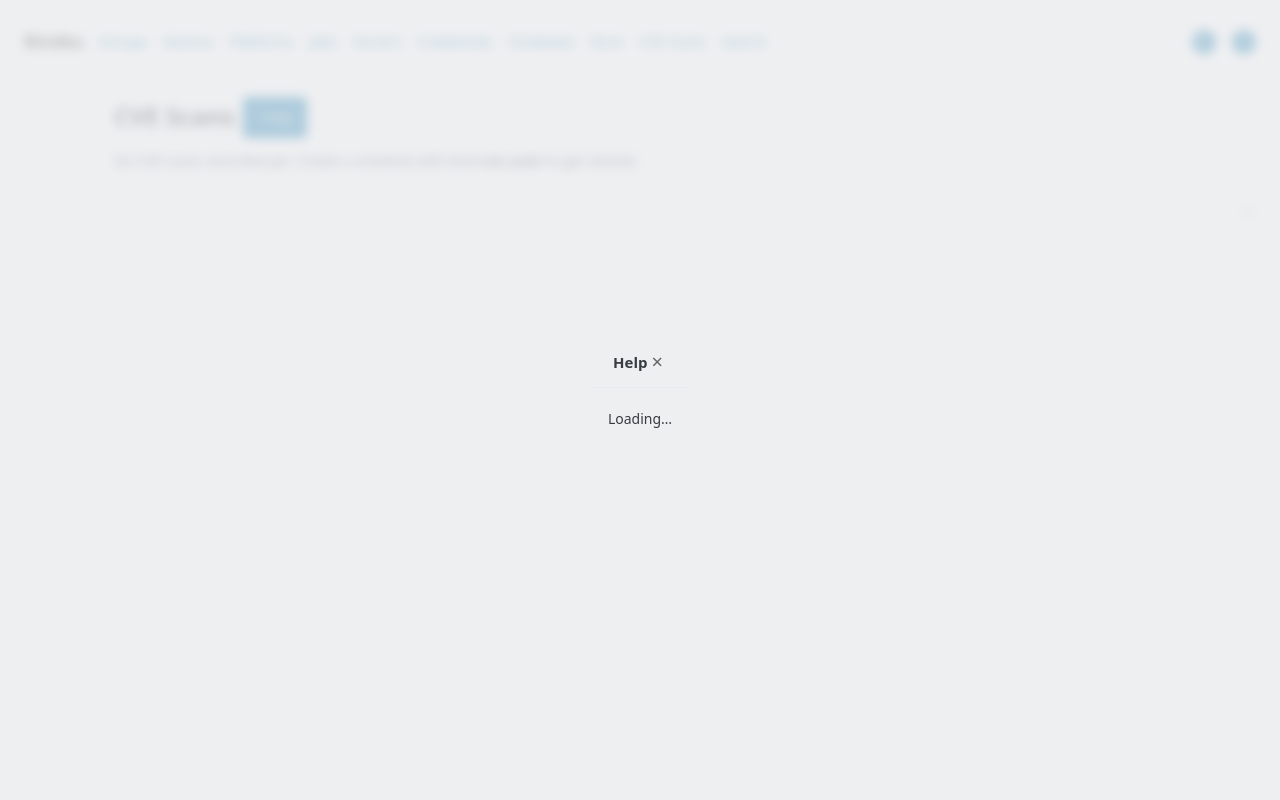
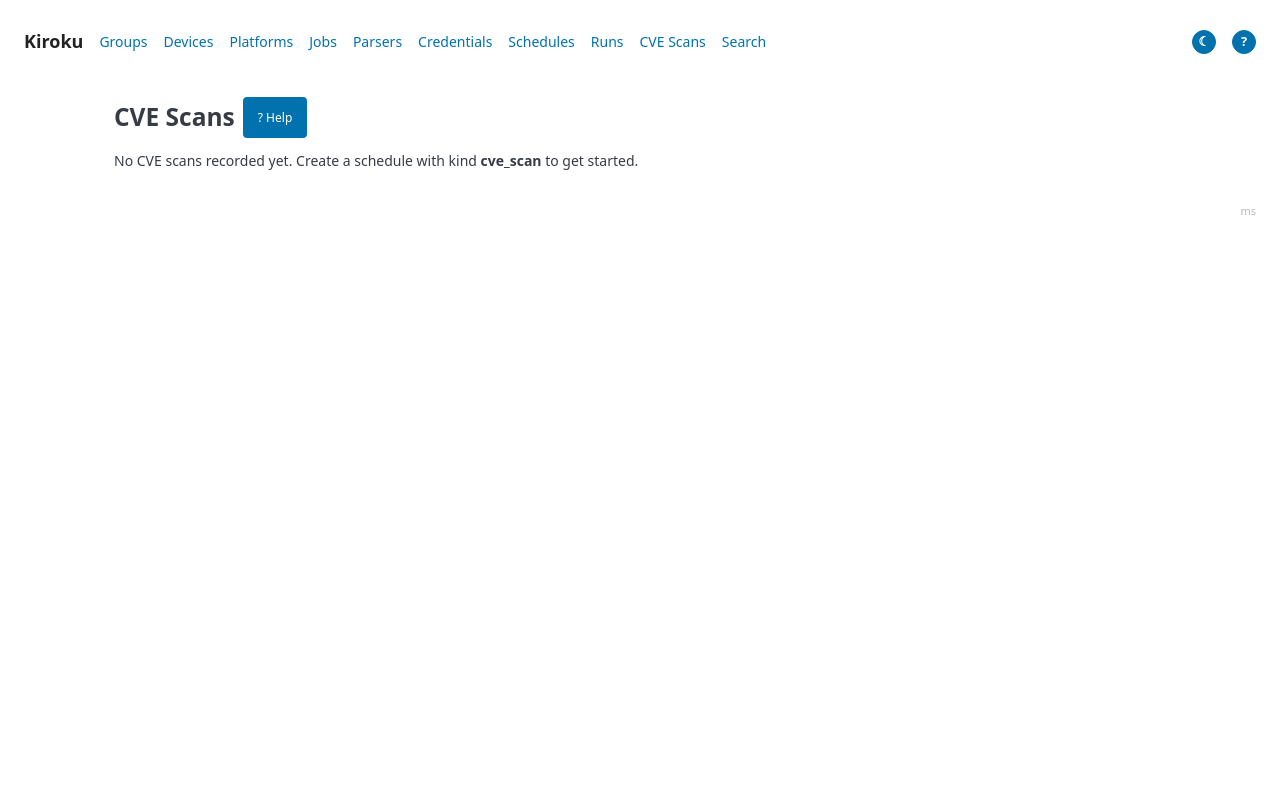
Before and after one commit to jdhall75/bmu, a Python web app: template src/kiroku/web/templates/cve/list.html in a window 1280 px wide. Run offline with Jinja, Linux system fonts and the light colour scheme; the template is opened without the code that fills it, so the values that code supplies are empty; some libraries are stand-ins or nearby versions.

Commit message:
Fix help dialog rendering inline on every page
display: flex on dialog.help-dialog was overriding the browser's default
display: none for a closed <dialog>, causing it to appear on every page.
Scope display: flex to dialog[open] so it only applies when showModal() is called.

Co-Authored-By: Claude Sonnet 4.6 <noreply@anthropic.com>

```diff
--- a/src/kiroku/web/static/app.css
+++ b/src/kiroku/web/static/app.css
@@ -153,7 +153,8 @@ pre { background: #0e1116; color: #d6dde7; padding: 12px; border-radius: 6px; ov
 .perf-bar { text-align: right; font-size: 11px; color: #bbb; padding: 4px 24px 8px; }
 
 /* ── Help dialog ──────────────────────────────────────────────────────── */
-dialog.help-dialog { width: min(760px, 95vw); max-height: 85vh; overflow: hidden; display: flex; flex-direction: column; }
+dialog.help-dialog { width: min(760px, 95vw); max-height: 85vh; overflow: hidden; flex-direction: column; }
+dialog.help-dialog[open] { display: flex; }
 .help-dialog-header { display: flex; align-items: center; justify-content: space-between; padding: 14px 20px; border-bottom: 1px solid var(--pico-card-border-color, #eee); flex-shrink: 0; }
 .help-dialog-title { font-weight: 600; font-size: 15px; margin: 0; }
 .help-dialog-close { background: none; border: 0; font-size: 20px; cursor: pointer; color: var(--muted); padding: 0 4px; line-height: 1; }
```
